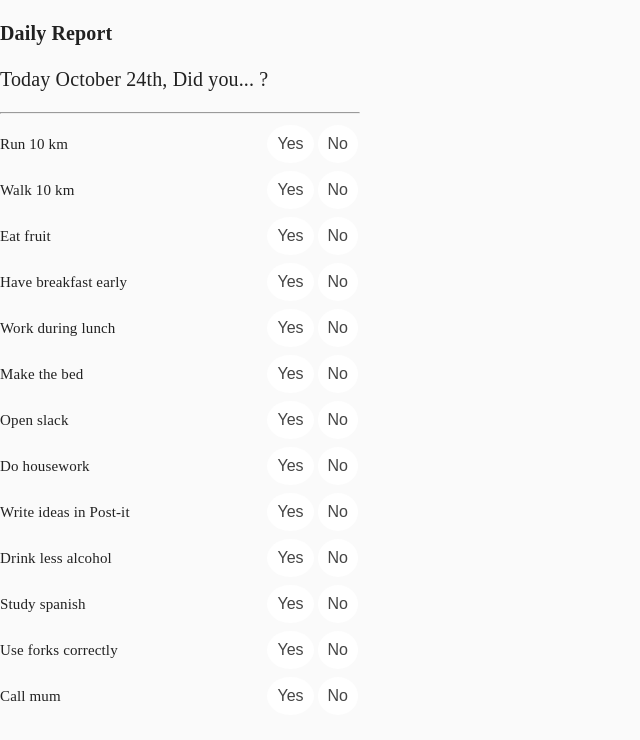
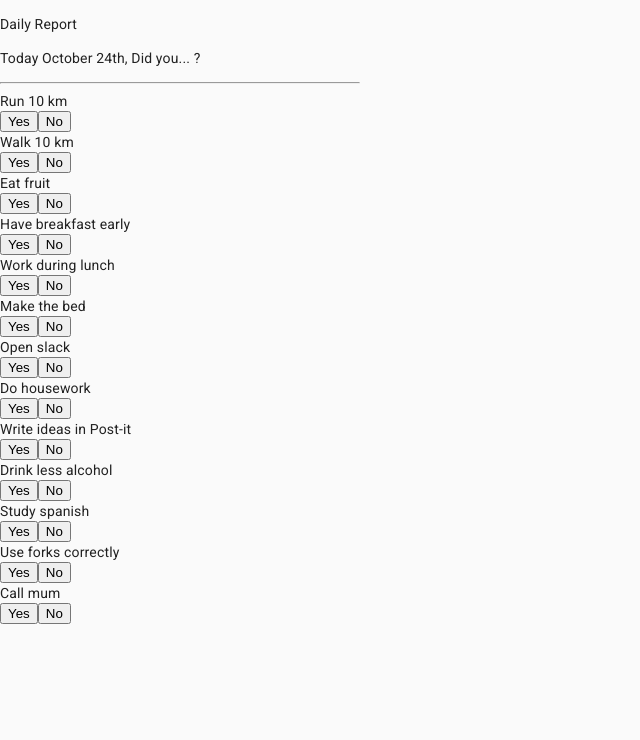
Before and after one commit to lifegpa-bw/lifegpa-frontend, a React (Create React App) app: page / in a window 1280 px wide. Shown: the top 740 px of the page, without its empty margins (0-640 px from the left). Built offline with nearby package versions, Linux system fonts and the light colour scheme.

Commit message:
add wrapper style

```diff
--- a/src/styles/index.css
+++ b/src/styles/index.css
@@ -14,55 +14,3 @@ html {
   width: 360px;
   height: 100vh;
 }
-
-.daily-report {
-  font-family: Rajdhani;
-  font-style: normal;
-  font-weight: 600;
-  font-size: 20px;
-  line-height: 26px;
-}
-.report {
-  display: flex;
-  align-items: center;
-  justify-content: space-between;
-}
-.reportTitle {
-  font-family: Rajdhani;
-  font-style: normal;
-  font-weight: normal;
-  font-size: 15px;
-  line-height: 19px;
-}
-.currDate {
-  font-weight: normal;
-  background: #FAFAFA;
-}
-
-button {
-  background-color:white;
-  color:  #454545;
-  border: none;
-  outline:0;
-  cursor: pointer;
-   padding: 10px;
-  text-align: center;
-  text-decoration: none;
-  display: inline-block;
-  font-size: 16px;
-  margin: 4px 2px;
-  border-radius: 50%;
-}
-
-.done1 {
-  text-decoration: line-through  yellow;
-}
-.done1 #btn1{
-  background-color:yellow;
-}
-.done2 #btn2{
-  background-color: #FFBEBE;
-}
-.done2 {
-  text-decoration: line-through  #FFBEBE;
-}
```
